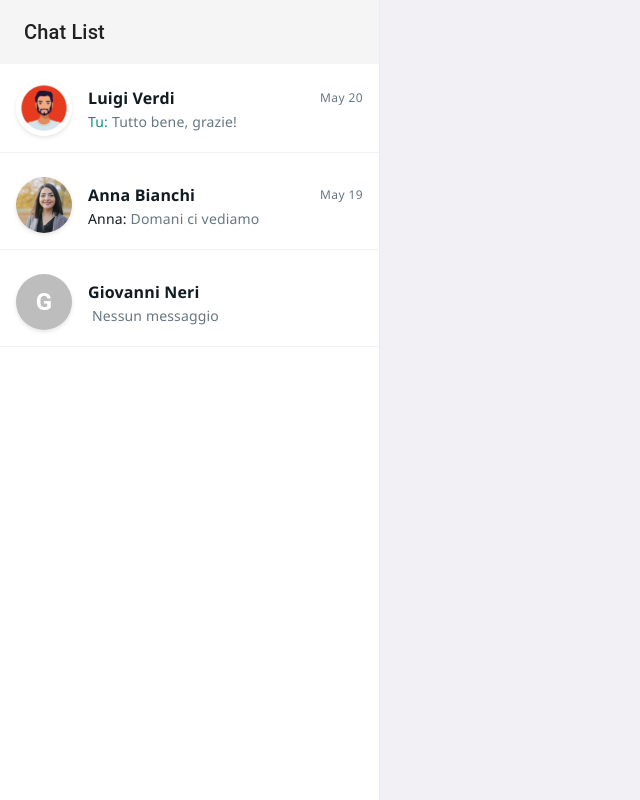
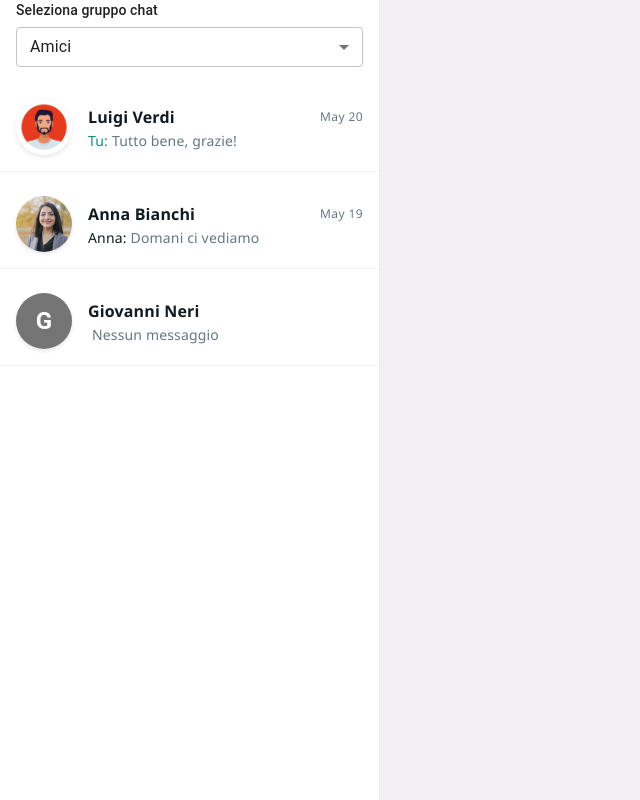
Before and after one commit to emanuelb83/chat_app, a React (Vite) app: page /chatlist/1 in a window 1280 px wide. Shown: the whole page, without its empty margins (0-640 px from the left). Built offline with nearby package versions, Linux system fonts and the light colour scheme.

Commit message:
Aggiunta gestione diste dinamiche

```diff
--- a/src/components/ChatItem.tsx
+++ b/src/components/ChatItem.tsx
@@ -1,7 +1,15 @@
 // src/components/ChatItem.tsx
-import type { Friend } from '../types';
-import { Card, CardContent, Typography, Avatar, Box, Stack } from '@mui/material';
-import { useNavigate, useParams } from 'react-router-dom';
+import type { Friend } from "../types";
+import {
+  Card,
+  CardContent,
+  Typography,
+  Avatar,
+  Box,
+  Stack,
+} from "@mui/material";
+import { useNavigate } from "react-router-dom";
+import { useParams } from "react-router-dom";
 
 type Props = {
   chat: Friend;
@@ -11,84 +19,80 @@ function ChatItem({ chat }: Props) {
   const { id_chatlist } = useParams();
   const navigate = useNavigate();
 
-
   const handleClick = () => {
     navigate(`/chatlist/${id_chatlist}/chat/${chat.id}`);
   };
 
   const formatTimestamp = (timestamp: string) => {
+    if (!timestamp) return "";
     const date = new Date(timestamp);
-    const localDate = new Date(date.getTime() + date.getTimezoneOffset() * 60000);
     const now = new Date();
-
-    const diffDays = Math.floor((now.getTime() - localDate.getTime()) / (1000 * 60 * 60 * 24));
+    const diffDays = Math.floor(
+      (now.getTime() - date.getTime()) / (1000 * 60 * 60 * 24)
+    );
 
     if (diffDays === 0) {
-      return date.toLocaleTimeString([], { hour: '2-digit', minute: '2-digit' });
+      return date.toLocaleTimeString([], {
+        hour: "2-digit",
+        minute: "2-digit",
+      });
     } else if (diffDays === 1) {
-      return 'Ieri';
+      return "Ieri";
     } else if (diffDays < 7) {
-      return date.toLocaleDateString([], { weekday: 'short' });
+      return date.toLocaleDateString([], { weekday: "short" });
     } else {
-      return date.toLocaleDateString([], { month: 'short', day: 'numeric' });
+      return date.toLocaleDateString([], { month: "short", day: "numeric" });
     }
   };
 
-  // Ottieni l'ultimo messaggio e il timestamp
   const getLastMessageInfo = () => {
     if (!chat.chatlog || chat.chatlog.length === 0) {
-      return { sender: '', lastMessage: 'Nessun messaggio', timestamp: '' };
+      return { sender: "", lastMessage: "Nessun messaggio", timestamp: "" };
     }
 
     const lastMessage = chat.chatlog[chat.chatlog.length - 1];
-    let sender = '';
+    let sender = "";
 
-    if (lastMessage.side === 'right') {
-      sender = 'Tu: ';
-    } else if (lastMessage.side === 'left') {
-      sender = `${chat.name.split(' ')[0]}: `;
+    if (lastMessage.side === "right") {
+      sender = "Tu: ";
+    } else if (lastMessage.side === "left") {
+      sender = `${chat.name.split(" ")[0]}: `;
     }
 
     return {
       sender,
       lastMessage: lastMessage.text,
-      timestamp: formatTimestamp(lastMessage.timestamp)
+      timestamp: formatTimestamp(lastMessage.timestamp),
+    };
   };
 
-
-
-  };
-
-
   const { sender, lastMessage, timestamp } = getLastMessageInfo();
-
 
   return (
     <Card
       onClick={handleClick}
       elevation={0}
       sx={{
-        cursor: 'pointer',
+        cursor: "pointer",
         borderRadius: 0,
-        '&:hover': {
-          backgroundColor: '#f5f5f5'
+        "&:hover": {
+          backgroundColor: "#f5f5f5",
         },
-        borderBottom: '1px solid #f0f2f5'
+        borderBottom: "1px solid #f0f2f5",
       }}
     >
-      <CardContent sx={{ p: 2, '&:last-child': { pb: 2 } }}>
+      <CardContent sx={{ p: 2, "&:last-child": { pb: 2 } }}>
         <Box display="flex" alignItems="center" gap={2}>
-
           <Avatar
             alt={chat.name}
             src={chat.picture || undefined}
             sx={{
               width: 56,
               height: 56,
-    boxShadow: '0 2px 4px rgba(0,0,0,0.1)',
-    bgcolor: !chat.picture ? 'grey-600' : 'transparent',
-    color: !chat.picture ? 'white' : 'inherit',
-    fontWeight: 'bold',
+              boxShadow: "0 2px 4px rgba(0,0,0,0.1)",
+              bgcolor: !chat.picture ? "grey.600" : "transparent",
+              color: !chat.picture ? "white" : "inherit",
+              fontWeight: "bold",
               fontSize: 24,
             }}
           >
@@ -96,17 +100,21 @@ function ChatItem({ chat }: Props) {
           </Avatar>
 
           <Stack sx={{ minWidth: 0, flexGrow: 1 }}>
-            <Box display="flex" justifyContent="space-between" alignItems="center">
+            <Box
+              display="flex"
+              justifyContent="space-between"
+              alignItems="center"
+            >
               <Typography
                 variant="subtitle1"
                 sx={{
                   fontFamily: "'Segoe UI', Roboto, sans-serif",
                   fontWeight: 600,
-                  fontSize: '1rem',
-                  color: '#111b21',
-                  overflow: 'hidden',
-                  textOverflow: 'ellipsis',
-                  whiteSpace: 'nowrap'
+                  fontSize: "1rem",
+                  color: "#111b21",
+                  overflow: "hidden",
+                  textOverflow: "ellipsis",
+                  whiteSpace: "nowrap",
                 }}
               >
                 {chat.name}
@@ -116,10 +124,10 @@ function ChatItem({ chat }: Props) {
                   variant="caption"
                   sx={{
                     fontFamily: "'Segoe UI', Roboto, sans-serif",
-                  fontSize: '0.75rem',
-                  color: '#667781',
-                  whiteSpace: 'nowrap',
-                  ml: 1
+                    fontSize: "0.75rem",
+                    color: "#667781",
+                    whiteSpace: "nowrap",
+                    ml: 1,
                   }}
                 >
                   {timestamp}
@@ -132,21 +140,24 @@ function ChatItem({ chat }: Props) {
               sx={{
                 fontFamily: "'Segoe UI', Roboto, sans-serif",
                 fontWeight: 400,
-                fontSize: '0.875rem',
-                color: '#667781',
-                overflow: 'hidden',
-                textOverflow: 'ellipsis',
-                whiteSpace: 'nowrap',
+                fontSize: "0.875rem",
+                color: "#667781",
+                overflow: "hidden",
+                textOverflow: "ellipsis",
+                whiteSpace: "nowrap",
                 lineHeight: 1.4,
-                display: 'flex',
-                alignItems: 'center'
+                display: "flex",
+                alignItems: "center",
               }}
             >
-              <Box component="span" sx={{
+              <Box
+                component="span"
+                sx={{
                   fontWeight: 500,
-                color: sender.startsWith('Tu:') ? '#128C7E' : '#111b21',
-                mr: 0.5
-              }}>
+                  color: sender.startsWith("Tu:") ? "#128C7E" : "#111b21",
+                  mr: 0.5,
+                }}
+              >
                 {sender}
               </Box>
               {lastMessage}
--- /dev/null
+++ b/src/components/ChatListSelector.tsx
@@ -0,0 +1,54 @@
+import { useNavigate, useParams } from "react-router-dom";
+import { useEffect } from "react";
+import { Box, Select, MenuItem, Typography } from "@mui/material";
+import { useChat } from "../context/ChatContext";
+// In ChatListSelector.tsx
+import type { ChatListName } from "../context/ChatContext";
+
+import type { SelectChangeEvent } from "@mui/material/Select";
+
+function ChatListSelector() {
+  const { id_chatlist } = useParams();
+  const navigate = useNavigate();
+  const { activeList, setActiveList } = useChat();
+
+  // Mappa ID a nomi delle liste
+  const getListName = (id: string): ChatListName => {
+    const mapping: Record<string, ChatListName> = {
+      "1": "friends",
+      "2": "lavoro",
+      "3": "famiglia",
+    };
+    return mapping[id] || "friends";
+  };
+
+  const handleChange = (e: SelectChangeEvent) => {
+    const newList = e.target.value as ChatListName;
+    const listIdMapping = {
+      friends: "1",
+      lavoro: "2",
+      famiglia: "3",
+    };
+    navigate(`/chatlist/${listIdMapping[newList]}`);
+  };
+
+  // Sincronizza lo stato con l'URL al mount
+  useEffect(() => {
+    setActiveList(getListName(id_chatlist || "1"));
+  }, [id_chatlist, setActiveList]);
+
+  return (
+    <Box mb={2} px={2}>
+      <Typography variant="subtitle2" gutterBottom>
+        Seleziona gruppo chat
+      </Typography>
+      <Select value={activeList} onChange={handleChange} fullWidth size="small">
+        <MenuItem value="friends">Amici</MenuItem>
+        <MenuItem value="lavoro">Lavoro</MenuItem>
+        <MenuItem value="famiglia">Famiglia</MenuItem>
+      </Select>
+    </Box>
+  );
+}
+
+export default ChatListSelector;
--- a/src/context/ChatContext.tsx
+++ b/src/context/ChatContext.tsx
@@ -1,20 +1,14 @@
 // src/context/ChatContext.tsx
 
-import { createContext, useContext, useState } from 'react';
-import dummyDataRaw from '../data/dummyChats.json';
+import { createContext, useContext, useState } from "react";
+import dummyDataRaw from "../data/dummyChats.json";
 
 // Tipi
-// Type assertion per garantire i tipi corretti
-const dummyData = dummyDataRaw as {
-  profile: Profile;
-  friends: Friend[];
-};
-
 type Message = {
   message_id: number;
   text: string;
   timestamp: string;
-  side: 'left' | 'right'; // Ora obbligatorio
+  side: "left" | "right";
 };
 
 type Friend = {
@@ -22,80 +16,88 @@ type Friend = {
   name: string;
   picture: string;
   chatlog: Message[];
-};
-
-type ProfileFriend = Friend & { // Estende Friend
   latest_timestamp: string;
   lastChat: string;
 };
+
+export type ChatListName = "friends" | "lavoro" | "famiglia";
 
 type Profile = {
   id: number;
   name: string;
   picture: string;
   status: string;
-  friends: ProfileFriend[];
+  chatlists: {
+    [key in ChatListName]: Friend[];
   };
+};
+
 type ChatContextType = {
   profile: Profile;
-  messages: Friend[]; // contiene chatlog
+  activeList: ChatListName;
+  setActiveList: (list: ChatListName) => void;
+  messages: Friend[]; // messaggi della lista attiva
   sendMessage: (friendId: number, text: string) => void;
 };
 
-// Context
+// Type assertion dei dati dummy
+const dummyData = dummyDataRaw as { profile: Profile };
 
 const ChatContext = createContext<ChatContextType | undefined>(undefined);
 
-// Provider
+export const ChatProvider = ({ children }: { children: React.ReactNode }) => {
+  const [profile, setProfile] = useState<Profile>(dummyData.profile);
+  const [activeList, setActiveList] = useState<ChatListName>("friends");
 
-export const ChatProvider = ({ children }: { children: React.ReactNode }) => {
-  const [profile, setProfile] = useState<Profile>(dummyData.profile); // anagrafica e anteprime
-
-  function getLocalISOTimestamp() {
+  const getLocalISOTimestamp = () => {
     const now = new Date();
     const offset = now.getTimezoneOffset() * 60000;
-    const localISOTime = new Date(now.getTime() - offset).toISOString().slice(0, -1);
-    return localISOTime;
-}
+    return new Date(now.getTime() - offset).toISOString().slice(0, -1);
+  };
+
   const sendMessage = (friendId: number, text: string) => {
     const newMessage: Message = {
       message_id: Date.now(),
       text,
       timestamp: getLocalISOTimestamp(),
-    side: 'right'
+      side: "right",
     };
 
-
-
-  // Update profile friends
-  setProfile(prevProfile => ({
-    ...prevProfile,
-    friends: prevProfile.friends.map(friend => {
-      if (friend.id === friendId) {
-        return {
+    setProfile((prevProfile) => {
+      const updatedList = prevProfile.chatlists[activeList].map((friend) =>
+        friend.id === friendId
+          ? {
               ...friend,
               chatlog: [...friend.chatlog, newMessage],
               latest_timestamp: newMessage.timestamp,
-          lastChat: text
+              lastChat: text,
+            }
+          : friend
+      );
+
+      return {
+        ...prevProfile,
+        chatlists: {
+          ...prevProfile.chatlists,
+          [activeList]: updatedList,
+        },
       };
-      }
-      return friend;
-    })
-  }));
+    });
   };
 
+  const messages = profile.chatlists[activeList];
+
   return (
-    // Fornisce il profilo e le funzioni per inviare messaggi
-    <ChatContext.Provider value={{ profile, messages: profile.friends, sendMessage }}>
+    <ChatContext.Provider
+      value={{ profile, activeList, setActiveList, messages, sendMessage }}
+    >
       {children}
     </ChatContext.Provider>
   );
 };
 
-
-// Hook per usare il context
 export function useChat() {
   const context = useContext(ChatContext);
-  if (!context) throw new Error('useChat must be used within a ChatProvider');
+  if (!context) throw new Error("useChat must be used within a ChatProvider");
   return context;
 }
--- a/src/data/dummyChats.json
+++ b/src/data/dummyChats.json
@@ -4,6 +4,7 @@
     "name": "Mario Rossi",
     "picture": "https://example.com/mario.jpg",
     "status": "online",
+    "chatlists": {
       "friends": [
         {
           "id": 2,
@@ -49,6 +50,25 @@
           "lastChat": "Ti chiamo più tardi",
           "chatlog": []
         }
+      ],
+      "lavoro": [
+        {
+          "id": 5,
+          "name": "Ida Bracci",
+          "picture": "/.jpg",
+          "latest_timestamp": "2023-05-19T09:15:00Z",
+          "lastChat": "Fisso la call per dopodomani, ok?",
+          "chatlog": [
+            {
+              "message_id": 1,
+              "text": "Fisso la call per dopodomani, ok?",
+              "timestamp": "2023-05-19T09:15:00Z",
+              "side": "left"
+            }
           ]
         }
+      ],
+      "famiglia": []
     }
+  }
+}
--- a/src/layouts/ChatLayout.tsx
+++ b/src/layouts/ChatLayout.tsx
@@ -1,28 +1,35 @@
-// src/layouts/ChatLayout.tsx
-import { Outlet, useLocation } from 'react-router-dom';
-import { useMediaQuery, Box } from '@mui/material';
-import type { Theme } from '@mui/material';
-import { useChat } from '../context/ChatContext';
-import ChatList from '../components/ChatList';
-import ChatListHeader from '../components/ChatListHeader';
-import { motion, AnimatePresence } from 'framer-motion';
+import { Outlet, useLocation, useParams } from "react-router-dom";
+import { useMediaQuery, Box } from "@mui/material";
+import type { Theme } from "@mui/material";
+import { useChat } from "../context/ChatContext";
+import ChatList from "../components/ChatList";
+import { motion, AnimatePresence } from "framer-motion";
+import ChatListSelector from "../components/ChatListSelector"; // Corretto il nome del file
+import EmptyChat from "../pages/EmptyChat";
+import { useEffect } from "react";
+import type { ChatListName } from "../types";
 
 function ChatLayout() {
-    const { profile } = useChat();
-    const isMobile = useMediaQuery((theme: Theme) => theme.breakpoints.down('sm'));
-    const { friends } = profile;
+  const isMobile = useMediaQuery((theme: Theme) =>
+    theme.breakpoints.down("sm")
+  );
   const location = useLocation();
-    const isChatSelected = location.pathname.includes('/chat/');
+  const { id_chatlist } = useParams();
+  const { messages, setActiveList } = useChat();
 
-    const convertedChats = friends.map(friend => ({
-        id: friend.id,
-        name: friend.name,
-        picture: friend.picture,
-        chatlog: friend.chatlog,
-        lastChat: friend.lastChat || (friend.chatlog && friend.chatlog.length > 0 ? friend.chatlog[friend.chatlog.length - 1].text : ''),
-        latest_timestamp: friend.latest_timestamp || (friend.chatlog && friend.chatlog.length > 0 ? friend.chatlog[friend.chatlog.length - 1].timestamp : '')
-    })
-).sort((a, b) => new Date(b.latest_timestamp).getTime() - new Date(a.latest_timestamp).getTime());
+  const isChatSelected = location.pathname.includes("/chat/");
+
+  // Sincronizza activeList con l'URL
+  useEffect(() => {
+    const listMapping: Record<string, ChatListName> = {
+      "1": "friends",
+      "2": "lavoro",
+      "3": "famiglia",
+    };
+    if (id_chatlist && listMapping[id_chatlist]) {
+      setActiveList(listMapping[id_chatlist]);
+    }
+  }, [id_chatlist, setActiveList]);
 
   return (
     <Box
@@ -32,94 +39,90 @@ function ChatLayout() {
       width="100vw"
       overflow="hidden"
       sx={{
-                position: 'relative',
-                top: 0,
-                left: 0,
-                right: 0,
-                bottom: 0,
-                backgroundColor: '#f2f0f5' // Sfondo coerente per tutta l'app
+        position: "relative",
+        backgroundColor: "#f2f0f5",
       }}
     >
-            {/* Chat List - Animazione ottimizzata */}
+      {/* Sezione Lista Chat */}
       <AnimatePresence mode="popLayout">
         {(!isMobile || !isChatSelected) && (
           <motion.div
             key="chat-list"
-                        initial={{ x: '-100%' }}
+            initial={{ x: "-100%" }}
             animate={{
               x: 0,
               transition: {
-                                type: 'spring',
+                type: "spring",
                 stiffness: 400,
                 damping: 40,
-                                delay: isChatSelected ? 0.15 : 0
-                            }
+                delay: isChatSelected ? 0.15 : 0,
+              },
             }}
             exit={{
-                            x: '-100%',
+              x: "-100%",
               transition: {
-                                type: 'spring',
+                type: "spring",
                 stiffness: 400,
-                                damping: 40
-                            }
+                damping: 40,
+              },
             }}
             style={{
-                            width: isMobile ? '100%' : '380px',
-                            borderRight: '1px solid rgba(0,0,0,0.08)',
-                            overflow: 'hidden',
+              width: isMobile ? "100%" : "380px",
+              borderRight: "1px solid rgba(0,0,0,0.08)",
+              overflow: "hidden",
               flexShrink: 0,
-                            height: '100%',
-                            display: 'flex',
-                            flexDirection: 'column',
-                            position: isMobile ? 'absolute' : 'relative',
+              height: "100%",
+              display: "flex",
+              flexDirection: "column",
+              position: isMobile ? "absolute" : "relative",
               zIndex: 1,
-                            backgroundColor: '#ffffff'
+              backgroundColor: "#ffffff",
             }}
           >
-                        <ChatListHeader title="Chat List"/>
-                        <Box sx={{ flex: 1, overflow: 'auto' }}>
-                            <ChatList chats={convertedChats} />
+            <Box sx={{ flex: 1, overflow: "auto" }}>
+              <ChatListSelector />
+              <ChatList chats={messages} />
             </Box>
           </motion.div>
         )}
       </AnimatePresence>
 
-            {/* Chat Area - Animazione coordinata con sfondo continuo */}
+      {/* Sezione Area Chat */}
       <AnimatePresence mode="popLayout">
         {(!isMobile || isChatSelected) && (
           <motion.div
             key="chat-area"
-                        initial={{ x: '100%' }}
+            initial={{ x: "100%" }}
             animate={{
               x: 0,
               transition: {
-                                type: 'spring',
+                type: "spring",
                 stiffness: 400,
                 damping: 40,
-                                delay: !isChatSelected ? 0.15 : 0
-                            }
+                delay: !isChatSelected ? 0.15 : 0,
+              },
             }}
             exit={{
-                            x: '100%',
+              x: "100%",
               transition: {
-                                type: 'spring',
+                type: "spring",
                 stiffness: 400,
-                                damping: 40
-                            }
+                damping: 40,
+              },
             }}
             style={{
               flex: 1,
-                            overflow: 'hidden',
-                            display: 'flex',
-                            flexDirection: 'column',
-                            position: isMobile ? 'absolute' : 'relative',
-                            width: '100%',
-                            height: '100%',
+              overflow: "hidden",
+              display: "flex",
+              flexDirection: "column",
+              position: isMobile ? "absolute" : "relative",
+              width: "100%",
+              height: "100%",
               zIndex: 2,
-                            backgroundColor: '#f2f0f5' // Stesso colore del container principale
+              backgroundColor: "#f2f0f5",
             }}
           >
-                        <Outlet />
+            {isChatSelected ? <Outlet /> : !isMobile && <EmptyChat />}
           </motion.div>
         )}
       </AnimatePresence>
--- a/src/pages/ChatPage.tsx
+++ b/src/pages/ChatPage.tsx
@@ -1,72 +1,68 @@
-import { useParams } from 'react-router-dom';
-import {
-  Box,
-  Stack,
-  useMediaQuery,
-
-} from '@mui/material';
-
-import type { Theme } from '@mui/material';
-import { useChat } from '../context/ChatContext';
-import MessageItem from '../components/MessageItem';
-import MessageInput from '../components/MessageInput';
-import ChatHeader from '../components/ChatHeader';
+import { useParams } from "react-router-dom";
+import { Box, Stack, useMediaQuery } from "@mui/material";
+import type { Theme } from "@mui/material";
+import { useChat } from "../context/ChatContext";
+import MessageItem from "../components/MessageItem";
+import MessageInput from "../components/MessageInput";
+import ChatHeader from "../components/ChatHeader";
 
 function ChatPage() {
-// Ottieni i parametri dalla URL
-  const {id_chatlist, id_chat } = useParams();
+  const { id_chat } = useParams();
+  const isMobile = useMediaQuery((theme: Theme) =>
+    theme.breakpoints.down("sm")
+  );
+  const { profile, activeList } = useChat();
 
-  const isMobile = useMediaQuery((theme: Theme) => theme.breakpoints.down('sm'));
-    const { profile } = useChat();  // prendiamo i dati da profile
+  const chatId = id_chat ? parseInt(id_chat) : null;
 
-
-;
-  const chatId = id_chat ? parseInt(id_chat) : null;
-  const currentChat = profile.friends.find(friend => friend.id === chatId);
-  const chatMessages =  currentChat ? currentChat.chatlog : [];
+  // Cerca il contatto nella lista attiva
+  const currentChat = profile.chatlists[activeList].find(
+    (friend) => friend.id === chatId
+  );
+  const chatMessages = currentChat ? currentChat.chatlog : [];
 
   return (
-
-<Box sx={{
-  display: 'flex',
-  flexDirection: 'column',
-  height: '100%',
-  width: '100%',
-  backgroundColor: '#e5ddd5', // Sfondo stile WhatsApp
-
-  zIndex: 2
-  }}>
-
-      {/* Header stile WhatsApp */}
+    <Box
+      sx={{
+        display: "flex",
+        flexDirection: "column",
+        height: "100%",
+        width: "100%",
+        backgroundColor: "#e5ddd5",
+        zIndex: 2,
+      }}
+    >
+      {/* Header */}
       <ChatHeader
         isMobile={isMobile}
-        id_chatlist={id_chatlist}
-        picture={currentChat?.picture}
+        //picture={currentChat?.picture && currentChat.name?.[0]?.toUpperCase()}
         name={currentChat?.name}
       />
 
-      {/* Area messaggi con scroll */}
-      <Box sx={{
+      {/* Area messaggi */}
+      <Box
+        sx={{
           flex: 1,
-  overflowY: 'auto',
-  p:2,
-  pb: 10, // Spazio per l'input messaggio
-  backgroundColor: '#e5ddd5', // Sfondo stile WhatsApp
-  backgroundImage: 'url("https://web.whatsapp.com/img/bg-chat-tile-light_a4be512e7195b6b733d9110b408f075d.png")',
-  backgroundRepeat: 'repeat',
-  position: 'relative',
-  '&::before': {
+          overflowY: "auto",
+          p: 2,
+          pb: 10,
+          backgroundColor: "#e5ddd5",
+
+          backgroundRepeat: "repeat",
+          position: "relative",
+          "&::before": {
             content: '""',
-    position: 'absolute',
+            position: "absolute",
             top: 0,
             left: 0,
             right: 0,
             bottom: 0,
-    backgroundColor: '#e5ddd5', // Doppio rinforzo dello sfondo
-    backgroundImage: 'url("https://web.whatsapp.com/img/bg-chat-tile-light_a4be512e7195b733d9110b408f075d.png")',
+            backgroundColor: "#e5ddd5",
+
             zIndex: -1,
-  }
-}}>
+          },
+        }}
+      >
         <Stack spacing={1}>
           {chatMessages.map((msg) => (
             <MessageItem key={msg.message_id} message={msg} />
@@ -75,21 +71,22 @@ function ChatPage() {
       </Box>
 
       {/* Input messaggio */}
-  <Box sx={{
-
-    backgroundColor: 'transparent !important',
-    position: 'relative',
-    '&::before': {
+      <Box
+        sx={{
+          backgroundColor: "transparent !important",
+          position: "relative",
+          "&::before": {
             content: '""',
-      position: 'absolute',
+            position: "absolute",
             top: 0,
             left: 0,
             right: 0,
             bottom: 0,
-      backgroundColor: 'transparent !important',
+            backgroundColor: "transparent !important",
             zIndex: -1,
-    }
-  }}>
+          },
+        }}
+      >
         {chatId && <MessageInput chatId={chatId} />}
       </Box>
     </Box>
```
Also changed, not shown: src/components/ChatHeader.tsx (+18 -23 lines), src/types.ts (+8 -3 lines). Lines whose indentation alone changed are shown as unchanged.
